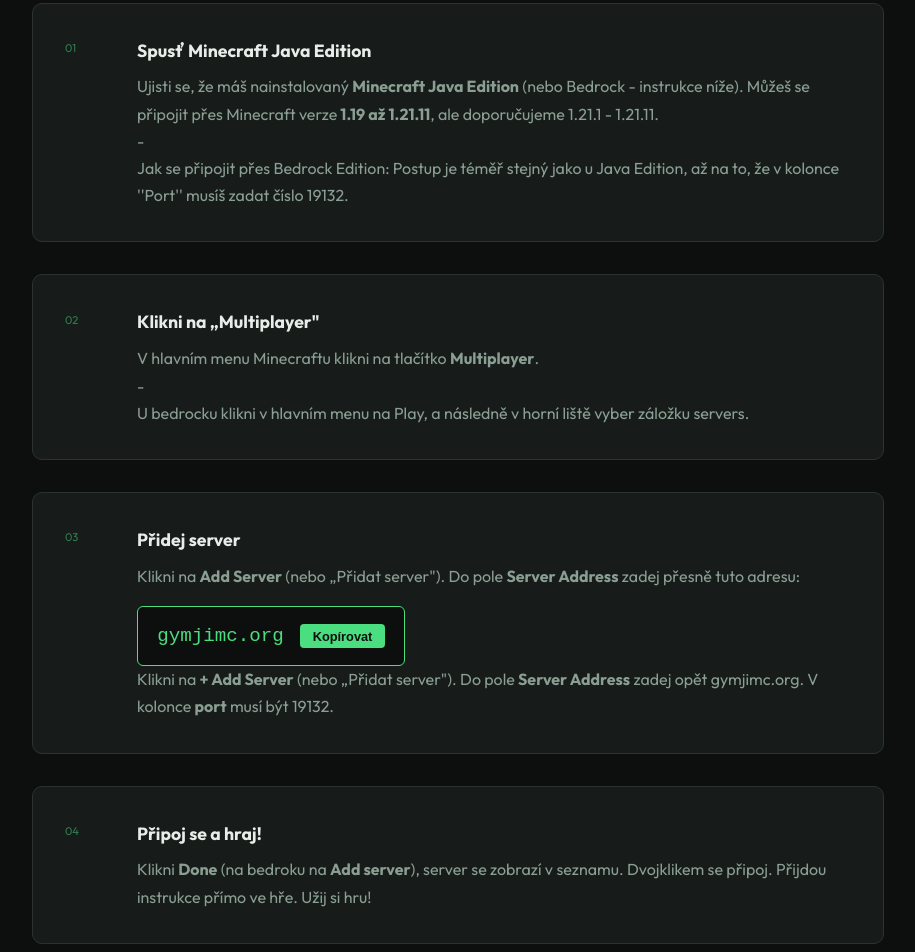
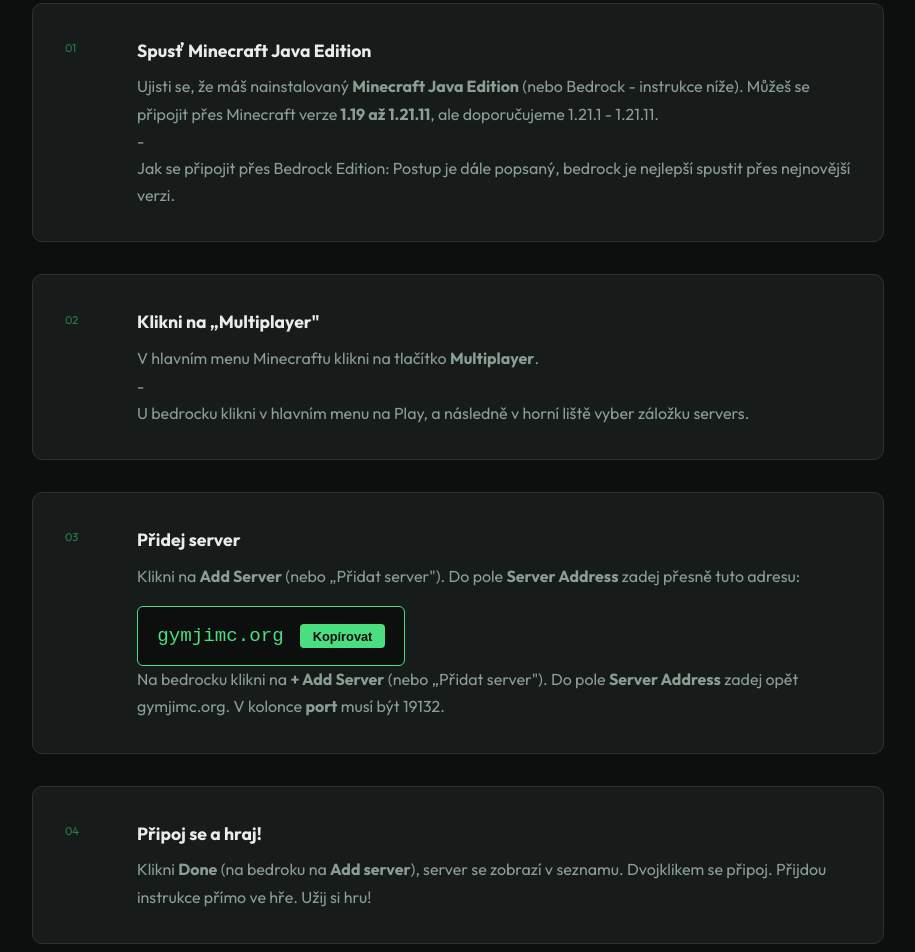
Before and after one commit to Hooooooooonza/gymjimcWEB, a website: page public/index.html in a window 1280 px wide. Shown: the part 1411-2363 px from the top of the page, without its empty margins (182-1097 px from the left). Drawn offline with Linux system fonts and the light colour scheme; no server answers.

Commit message:
Update instructions for Bedrock Edition connection

```diff
--- a/public/index.html
+++ b/public/index.html
@@ -54,7 +54,7 @@
             <h3>Spusť Minecraft Java Edition</h3>
             <p>Ujisti se, že máš nainstalovaný <strong>Minecraft Java Edition</strong> (nebo Bedrock - instrukce níže). Můžeš se připojit přes Minecraft verze<strong> 1.19 až 1.21.11</strong>, ale doporučujeme 1.21.1 - 1.21.11.</p>
             <p>-
-            <p>Jak se připojit přes Bedrock Edition: Postup je téměř stejný jako u Java Edition, až na to, že v kolonce ''Port'' musíš zadat číslo 19132.
+            <p>Jak se připojit přes Bedrock Edition: Postup je dále popsaný, bedrock je nejlepší spustit přes nejnovější verzi.
           </div>
         </div>
         <div class="step">
@@ -75,7 +75,7 @@
               <span id="server-address">gymjimc.org</span>
               <button class="copy-btn" onclick="copyAddress()">Kopírovat</button>
             </div>
-            <p>Klikni na <strong>+ Add Server</strong> (nebo „Přidat server"). Do pole <strong>Server Address</strong> zadej opět gymjimc.org. V kolonce <strong>port</strong> musí být 19132.</p>
+            <p>Na bedrocku klikni na <strong>+ Add Server</strong> (nebo „Přidat server"). Do pole <strong>Server Address</strong> zadej opět gymjimc.org. V kolonce <strong>port</strong> musí být 19132.</p>
           </div>
         </div>
         <div class="step">
```
